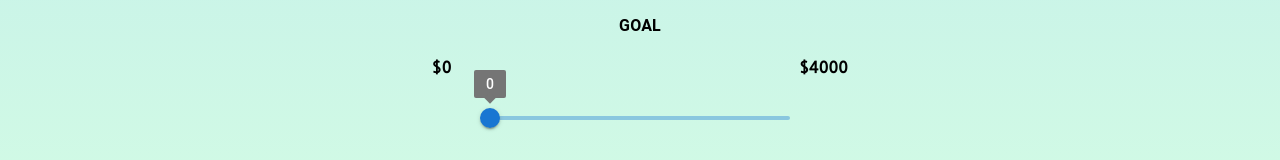
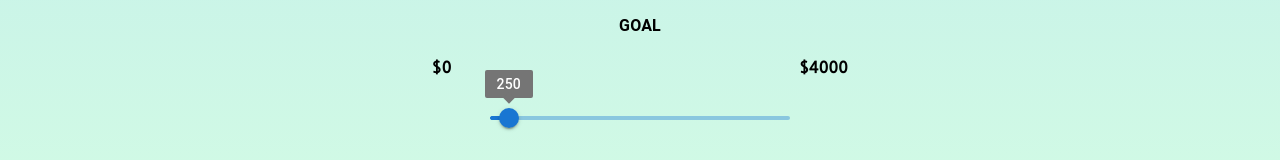
Before and after one commit to jjenks713/nyx-donate, a Next.js app: page / in a window 1280 px wide. Shown: the part 1686-1846 px from the top of the page. Built offline with nearby package versions, Linux system fonts and the light colour scheme.

Commit message:
start 250

```diff
--- a/pages/index.js
+++ b/pages/index.js
@@ -92,7 +92,7 @@ export default function Home() {
                 style={{
                   width: "300px"
                 }}
-                value={0}
+                value={250}
                 min={0}
                 step={400}
                 max={4000}
```
